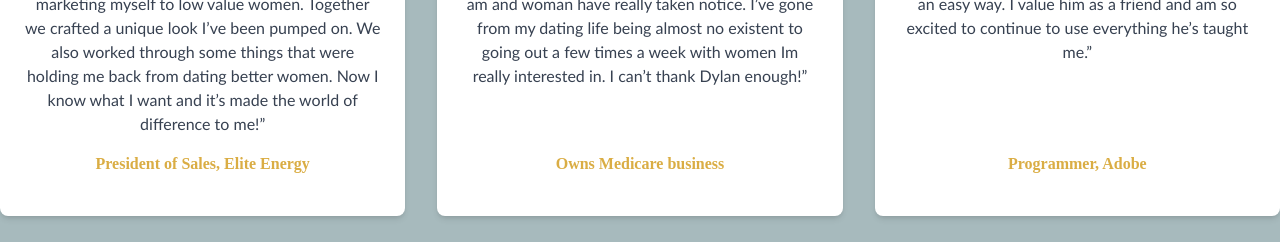
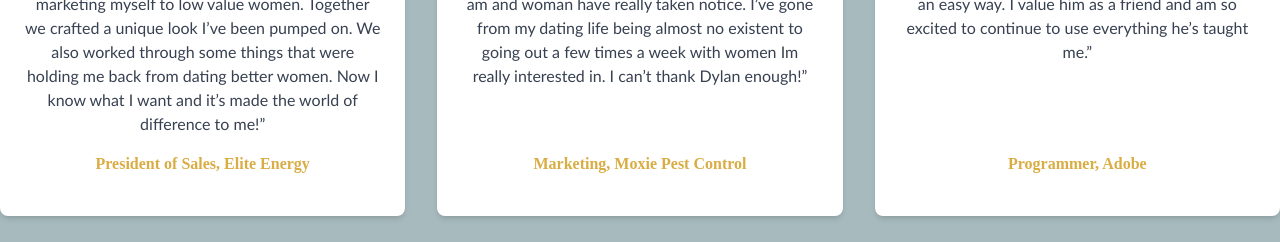
Before and after one commit to joshw1217/dylan-kelly, a React (Create React App) app in the folder dylan-kelly/: page / in a window 1280 px wide. Shown: the part 2180-2422 px from the top of the page. Built offline with nearby package versions, Linux system fonts and the light colour scheme.

Commit message:
Change mateo job description

```diff
--- a/dylan-kelly/src/Testimonials.js
+++ b/dylan-kelly/src/Testimonials.js
@@ -7,7 +7,7 @@ const Testimonials = () => {
   // Testimonials data
   const testimonials = [
     { id: 1, text: '“Dating has never been an issue for me. Dating women I really like has. What I realized from Dylan’s masterclass program is that I was marketing myself to low value women. Together we crafted a unique look I’ve been pumped on. We also worked through some things that were holding me back from dating better women. Now I know what I want and it’s made the world of difference to me!”', img: 'codyM.jpeg', first: 'Cody', job: 'President of Sales, Elite Energy'},
-    { id: 2, text: '“After a traumatic breakup I felt I was unloveable. I only wore black so people wouldn’t take notice of my appearance. Now I feel free to express who I am and woman have really taken notice. I’ve gone from my dating life being almost no existent to going out a few times a week with women Im really interested in. I can’t thank Dylan enough!”', img: 'mateo.jpeg',  first: 'Mateo', job: 'Owns Medicare business'},
+    { id: 2, text: '“After a traumatic breakup I felt I was unloveable. I only wore black so people wouldn’t take notice of my appearance. Now I feel free to express who I am and woman have really taken notice. I’ve gone from my dating life being almost no existent to going out a few times a week with women Im really interested in. I can’t thank Dylan enough!”', img: 'mateo.jpeg',  first: 'Mateo', job: 'Marketing, Moxie Pest Control '},
     { id: 3, text: '“ Dylan is a wizard! After my divorce I hadn’t a clue of how to date in todays world. From dating apps to creating attraction, he broke it all down in such an easy way. I value him as a friend and am so excited to continue to use everything he’s taught me.”', img: 'zachO.jpeg', first: 'Zachary', job: 'Programmer, Adobe'},
     { id: 4, text: 'Vestibulum vehicula feugiat leo, a rhoncus libero.' +
     'Nulla facilisi. Duis consectetur commodo felis, vel fermentum urna aliquet sitamet.', img: 'IMG_4960.JPG'},
```
